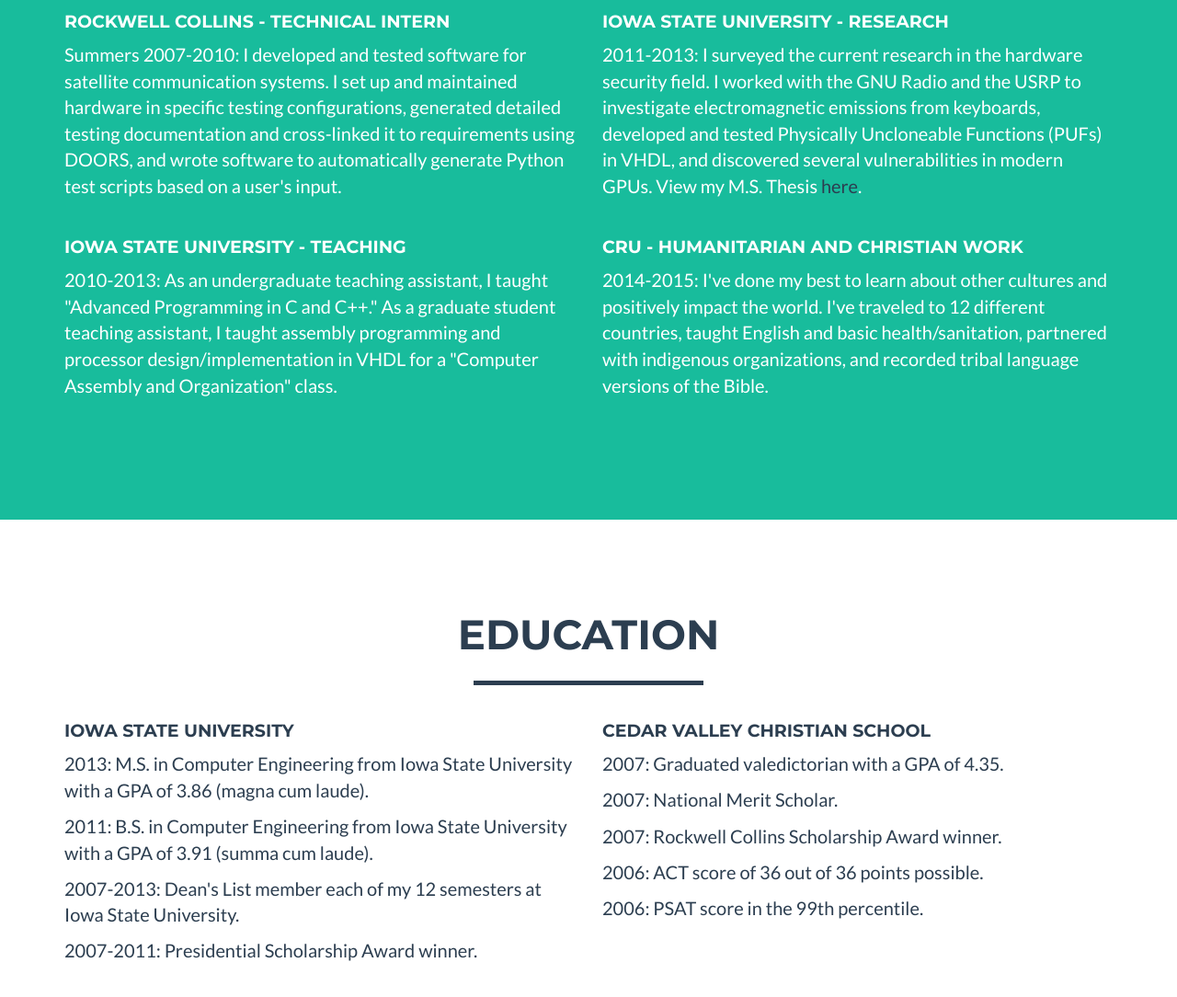
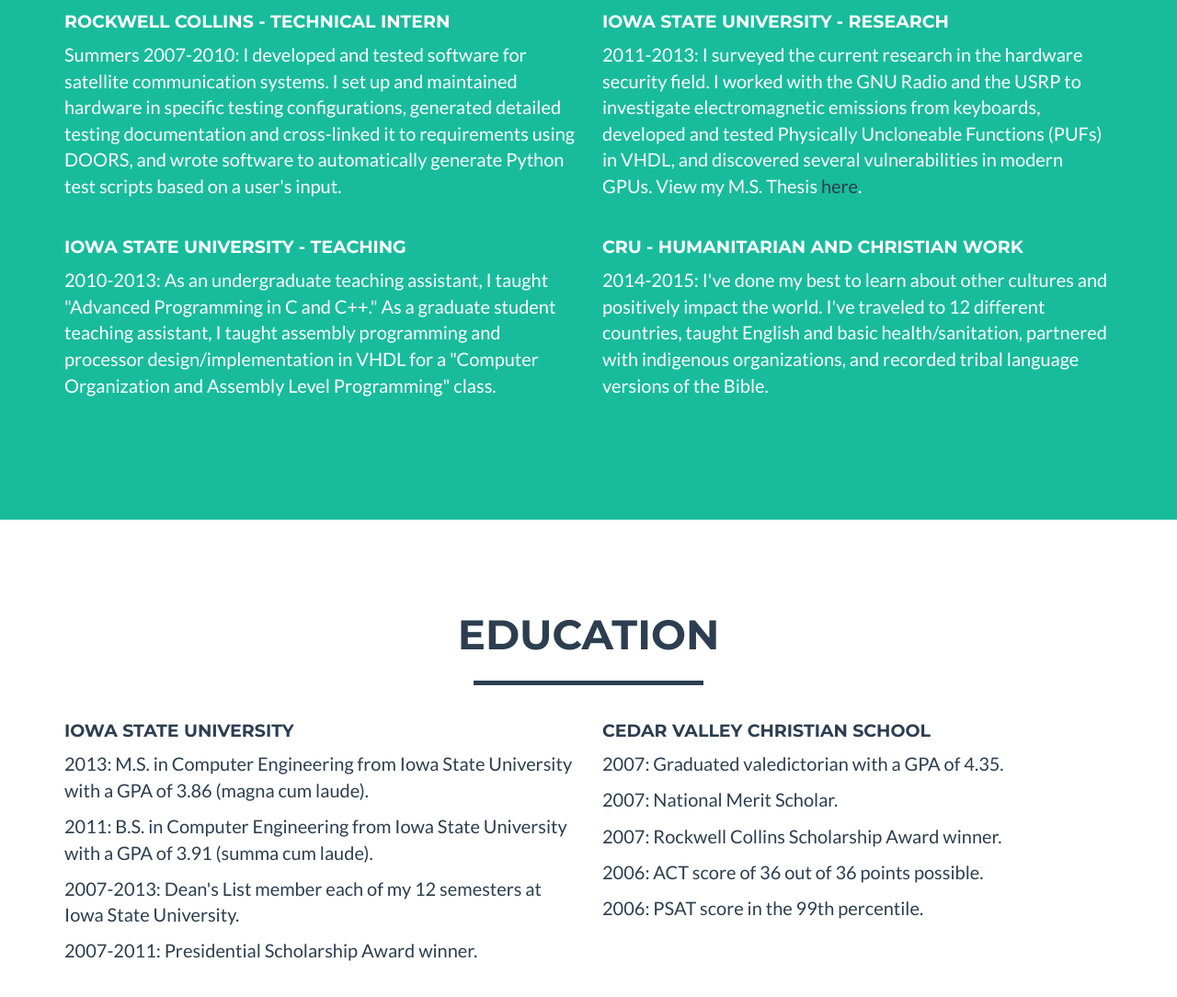
Before and after one commit to mjpatter88/mjpatter88.github.io, a plain HTML site: page index.html in a window 1280 px wide. Shown: the part 2500-3584 px from the top of the page at 92% size. Drawn offline with nearby package versions, Linux system fonts and the light colour scheme.

Commit message:
Updated the name of a course I taught.

```diff
--- a/index.html
+++ b/index.html
@@ -218,7 +218,7 @@
                 </div>
                 <div class="col-lg-6">
                     <h4>Iowa State University - Teaching</h4>
-                    <p>2010-2013: As an undergraduate teaching assistant, I taught "Advanced Programming in C and C++." As a graduate student teaching assistant, I taught assembly programming and processor design/implementation in VHDL for a "Computer Assembly and Organization" class.</p>
+                    <p>2010-2013: As an undergraduate teaching assistant, I taught "Advanced Programming in C and C++." As a graduate student teaching assistant, I taught assembly programming and processor design/implementation in VHDL for a "Computer Organization and Assembly Level Programming" class.</p>
                     <br>
                 </div>
                 <div class="col-lg-6">
```
